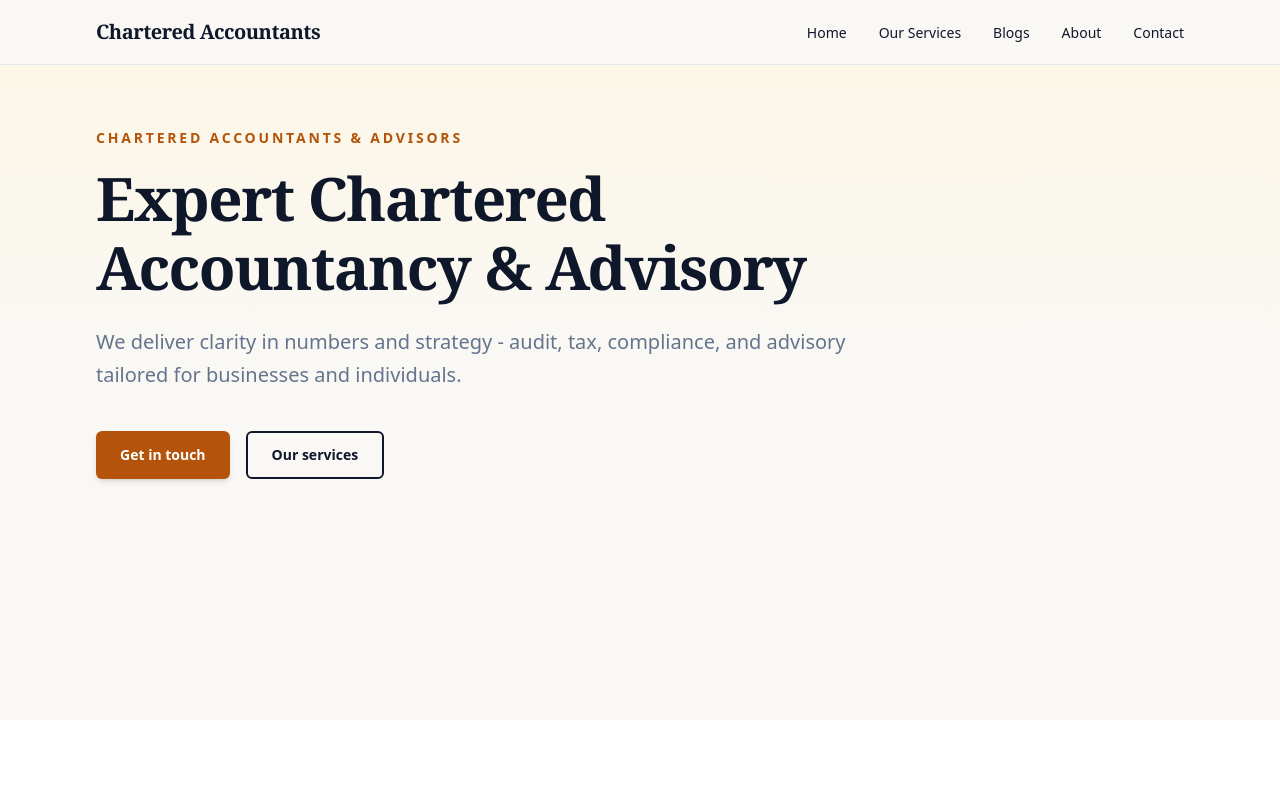
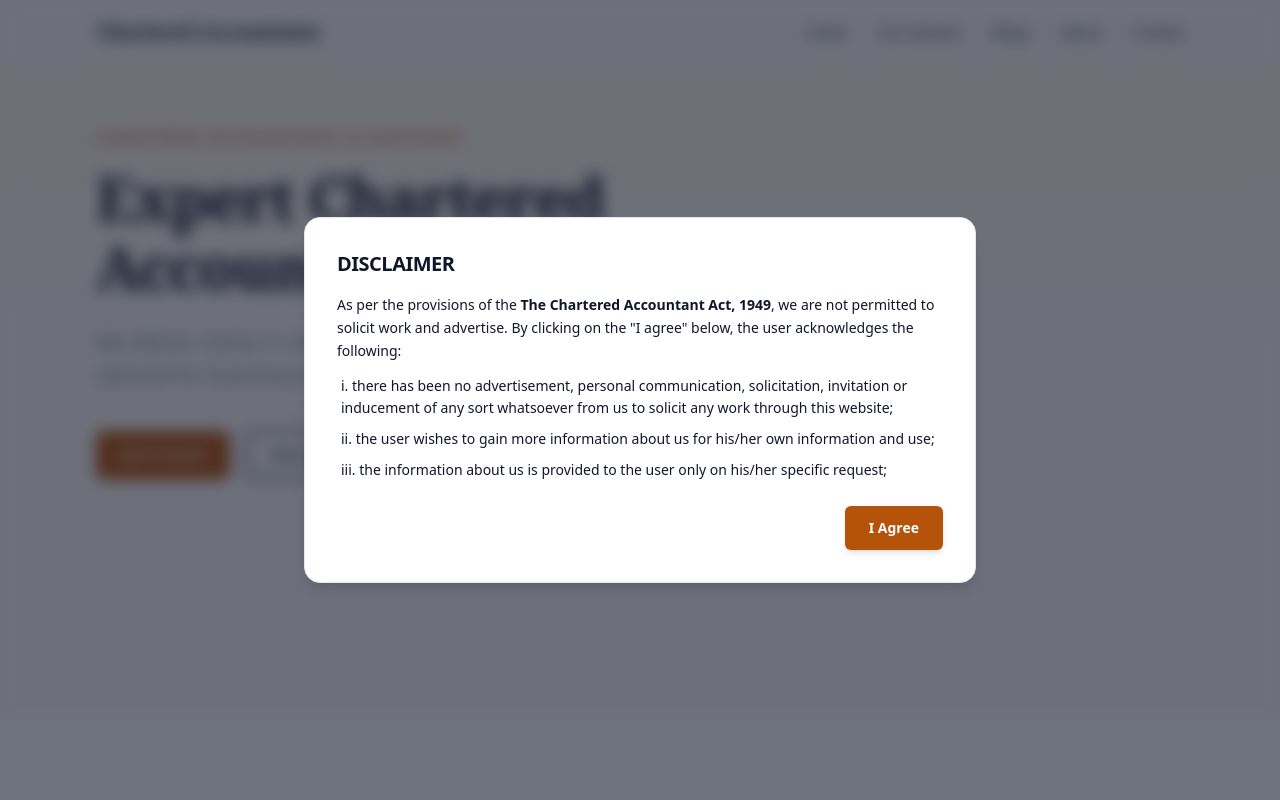
Before and after one commit to iamsim/casathya-website, a Next.js app: page / in a window 1280 px wide. Shown: the top 800 px of the page. Built offline with nearby package versions, Linux system fonts and the light colour scheme.

Commit message:
Disclaimer added

```diff
--- a/app/layout.tsx
+++ b/app/layout.tsx
@@ -1,5 +1,6 @@
 import type { Metadata } from "next";
 import { Header, Footer } from "@/components/layout";
+import { Disclaimer } from "@/components/ui/Disclaimer";
 import { ScrollToTop } from "@/components/ui/ScrollToTop";
 import "./globals.css";
 
@@ -26,6 +27,7 @@ export default function RootLayout({
         {children}
         <Footer />
         <ScrollToTop />
+        <Disclaimer />
       </body>
     </html>
   );
--- /dev/null
+++ b/components/ui/Disclaimer.tsx
@@ -0,0 +1,98 @@
+"use client";
+
+import { useState, useEffect } from "react";
+
+const STORAGE_KEY = "ca-disclaimer-agreed";
+
+export function Disclaimer() {
+  const [isOpen, setIsOpen] = useState(false);
+  const [mounted, setMounted] = useState(false);
+
+  useEffect(() => {
+    setMounted(true);
+  }, []);
+
+  useEffect(() => {
+    if (!mounted) return;
+    // Defer so we're definitely on client after hydration
+    const id = setTimeout(() => {
+      try {
+        const agreed = window.localStorage.getItem(STORAGE_KEY);
+        setIsOpen(!agreed);
+      } catch {
+        setIsOpen(true);
+      }
+    }, 0);
+    return () => clearTimeout(id);
+  }, [mounted]);
+
+  useEffect(() => {
+    if (!isOpen) return;
+    const preventClose = (e: KeyboardEvent) => {
+      if (e.key === "Escape") e.preventDefault();
+    };
+    document.addEventListener("keydown", preventClose);
+    return () => document.removeEventListener("keydown", preventClose);
+  }, [isOpen]);
+
+  const handleAgree = () => {
+    if (typeof window !== "undefined") {
+      localStorage.setItem(STORAGE_KEY, "true");
+    }
+    setIsOpen(false);
+  };
+
+  if (!mounted || !isOpen) return null;
+
+  return (
+    <div
+      className="fixed inset-0 z-[9999] flex items-center justify-center backdrop-blur-sm"
+      role="dialog"
+      aria-modal="true"
+      aria-labelledby="disclaimer-title"
+      aria-describedby="disclaimer-content"
+      style={{
+        pointerEvents: "auto",
+        backgroundColor: "rgba(15, 23, 42, 0.6)",
+      }}
+    >
+      <div
+        className="mx-4 w-full max-w-2xl overflow-hidden rounded-2xl border border-[var(--border)] bg-white p-6 shadow-lg sm:p-8"
+        onClick={(e) => e.stopPropagation()}
+      >
+        <h2
+          id="disclaimer-title"
+          className="mb-4 text-xl font-bold uppercase tracking-tight text-[var(--navy)]"
+        >
+          Disclaimer
+        </h2>
+        <div id="disclaimer-content" className="mb-6 space-y-3 text-sm leading-relaxed text-[var(--foreground)]">
+          <p>
+            As per the provisions of the <strong>The Chartered Accountant Act, 1949</strong>, we
+            are not permitted to solicit work and advertise. By clicking on the &quot;I agree&quot;
+            below, the user acknowledges the following:
+          </p>
+          <ol className="list-inside list-[lower-roman] space-y-2 pl-1">
+            <li>
+              there has been no advertisement, personal communication, solicitation, invitation or
+              inducement of any sort whatsoever from us to solicit any work through this website;
+            </li>
+            <li>the user wishes to gain more information about us for his/her own information and use;</li>
+            <li>
+              the information about us is provided to the user only on his/her specific request;
+            </li>
+          </ol>
+        </div>
+        <div className="flex justify-end">
+          <button
+            type="button"
+            onClick={handleAgree}
+            className="rounded-md bg-[var(--gold)] px-6 py-3 text-sm font-semibold text-white shadow-md transition-colors hover:bg-[var(--gold-light)] focus:outline-none focus:ring-2 focus:ring-[var(--gold)] focus:ring-offset-2"
+          >
+            I Agree
+          </button>
+        </div>
+      </div>
+    </div>
+  );
+}
```
